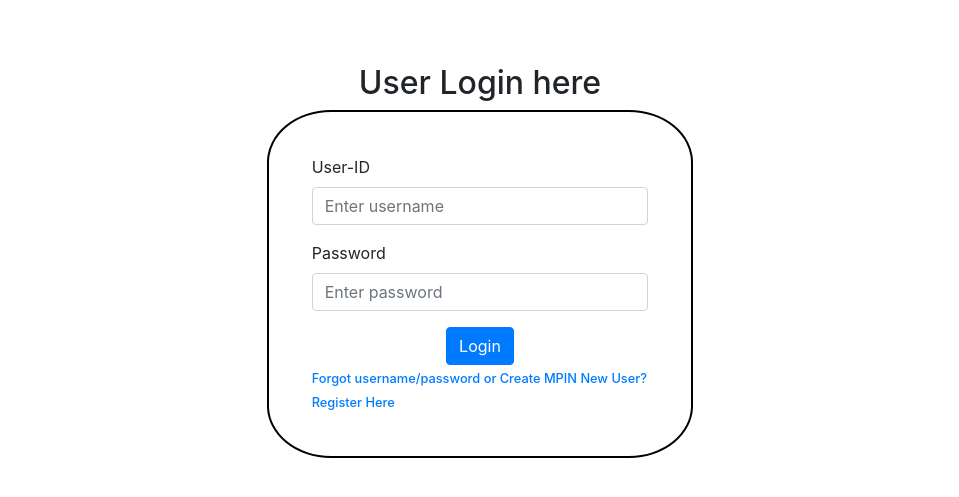
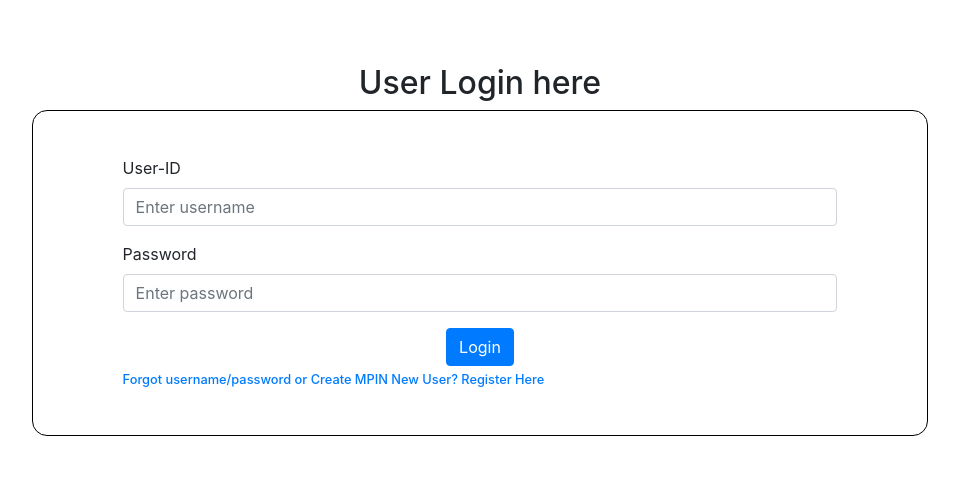
Before and after one commit to trishal13/Money_Transfer_System, a Django app: page /user-login/ in a window 1280 px wide. Shown: the part 100-597 px from the top of the page, without its empty margins (160-1119 px from the left). Run offline with Django 4.2, Linux system fonts and the light colour scheme.

Commit message:
Update user_login.css

```diff
--- a/static/css/user_login.css
+++ b/static/css/user_login.css
@@ -4,12 +4,12 @@ main{
 }
 #login-form{
     margin: 5% 10%;
+    width: 70%;
 }
 form{
-    /* background-color: rgba(140, 182, 227, 0.523); */
-    padding: 10%;
-    border: 2px solid black;
-    border-radius: 15%;
+    padding: 5% 10%;
+    border-radius: 15px;
+    border: 1px solid black;
 }
 h2{
     display: flex;
```
